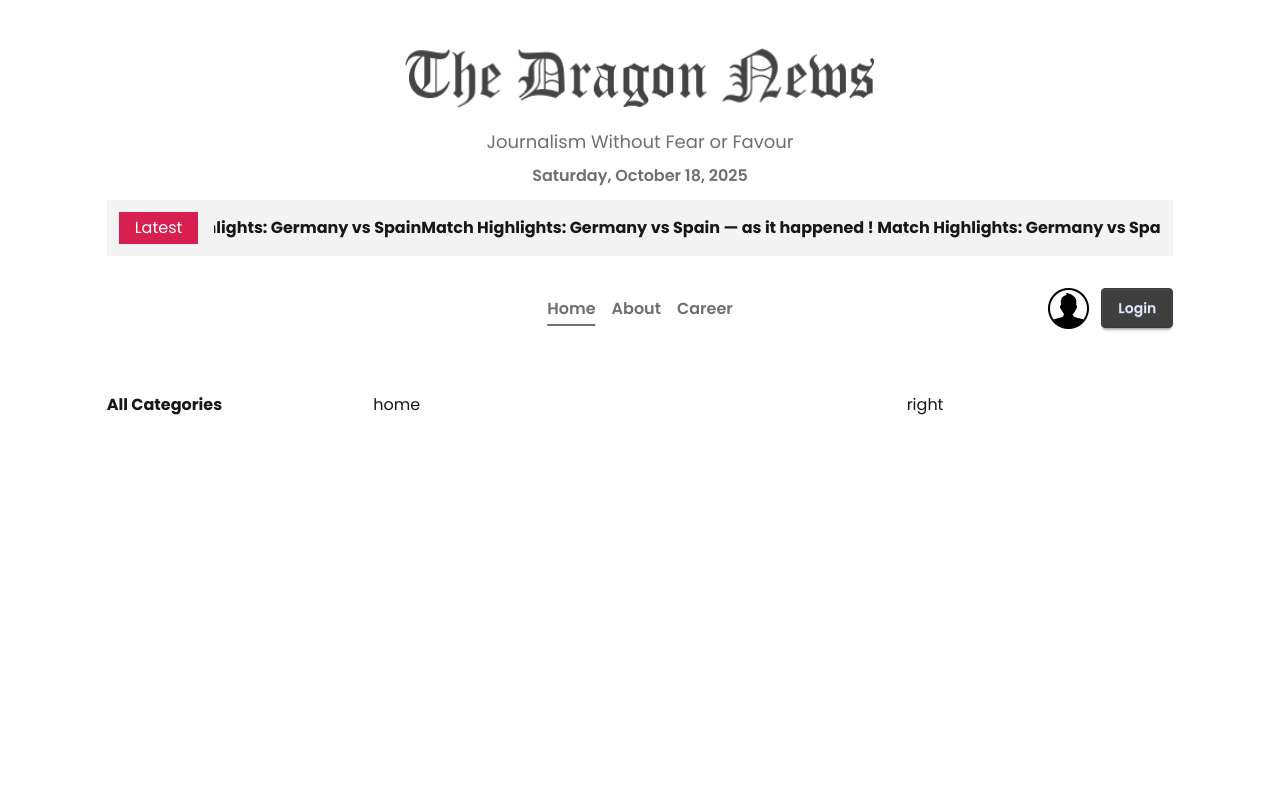
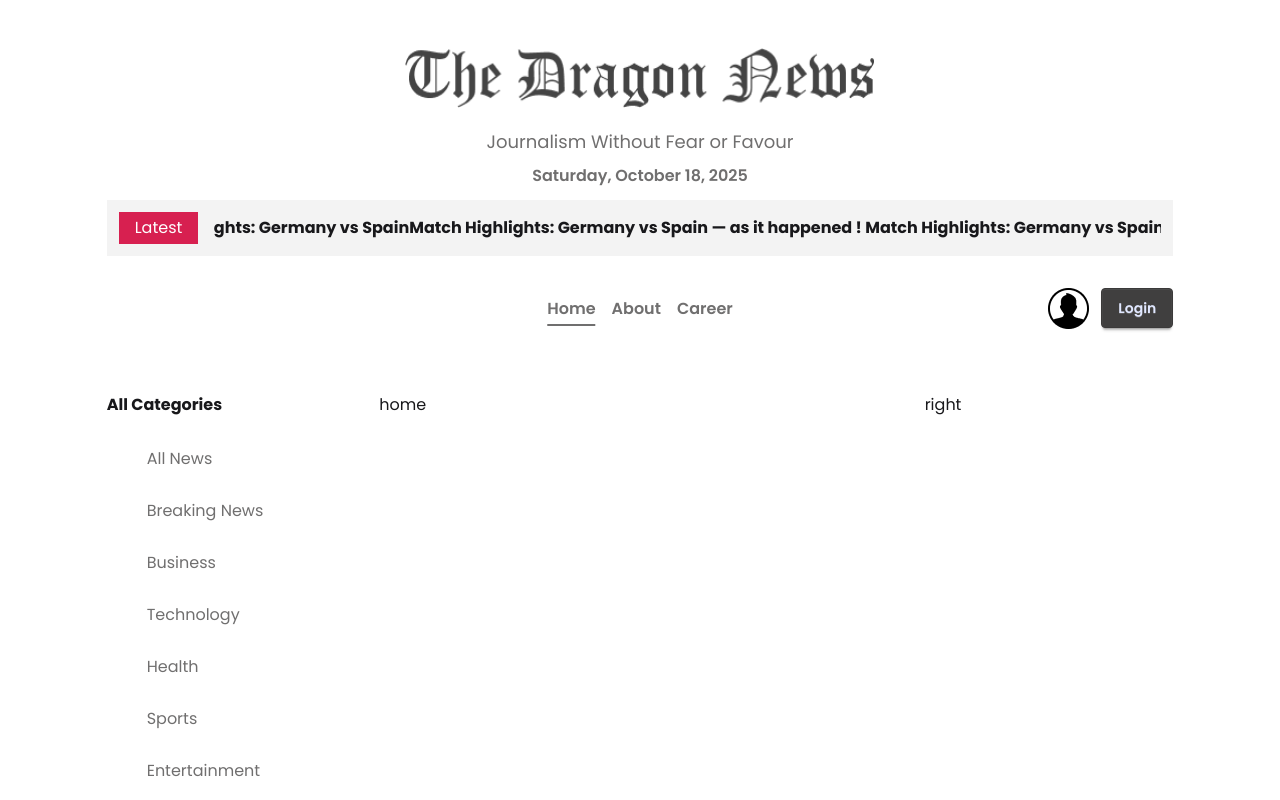
Before and after one commit to mahadi40011/Dragon-News, a React (Vite) app: page / in a window 1280 px wide. Shown: the top 800 px of the page. Built offline with nearby package versions, Linux system fonts and the light colour scheme.

Commit message:
create a new component 'CategoryNews'. set it to dynamic route and display all category feom category component

```diff
--- a/src/components/Category/Category.jsx
+++ b/src/components/Category/Category.jsx
@@ -1,12 +1,30 @@
 import React, { use } from "react";
+import { NavLink } from "react-router";
 
 const categoryPromise = fetch("/categories.json").then((res) => res.json());
 const Category = () => {
-  const categories = use(categoryPromise)
-  console.log(categories);
+  const categories = use(categoryPromise);
+
+  const category = categories.map((category) => (
+    <NavLink
+      to={`/category/${category.id}`}
+      className={({ isActive }) =>
+        ` border-0  text-start py-2.5 pl-10 text-accent ${
+          isActive
+            ? "bg-base-300 rounded-md"
+            : "hover:bg-base-200 hover:font-medium rounded-md"
+        }`
+      }
+      key={category.id}
+    >
+      {category.name}
+    </NavLink>
+  ));
+
   return (
     <div>
       <h1 className="font-bold">All Categories</h1>
+      <div className="grid grid-cols-1 gap-2 mt-5">{category}</div>
     </div>
   );
 };
--- a/src/layouts/HomeLayout.jsx
+++ b/src/layouts/HomeLayout.jsx
@@ -16,7 +16,7 @@ const HomeLayout = () => {
       <nav className="my-container">
         <Navbar />
       </nav>
-      <main className="my-container grid grid-cols-12 mt-16">
+      <main className="my-container grid grid-cols-12 gap-6 mt-16">
         <aside className='col-span-3'>
           <LeftAside />
         </aside>
--- /dev/null
+++ b/src/pages/CategoryNews/CategoryNews.jsx
@@ -0,0 +1,13 @@
+import React from 'react';
+import { useParams } from 'react-router';
+
+const CategoryNews = () => {
+  const {id} = useParams()
+  return (
+    <div>
+      categorynews {id}
+    </div>
+  );
+};
+
+export default CategoryNews;
--- a/src/routes/Route.jsx
+++ b/src/routes/Route.jsx
@@ -1,6 +1,7 @@
 import { createBrowserRouter } from "react-router";
 import HomeLayout from "../layouts/HomeLayout";
 import Home from "../pages/Home/Home";
+import CategoryNews from "../pages/CategoryNews/CategoryNews";
 
 const router = createBrowserRouter([
   {
@@ -11,6 +12,10 @@ const router = createBrowserRouter([
         index: true,
         Component: Home,
       },
+      {
+        path: "/category/:id",
+        Component: CategoryNews,
+      },
     ],
   },
 ]);
```
